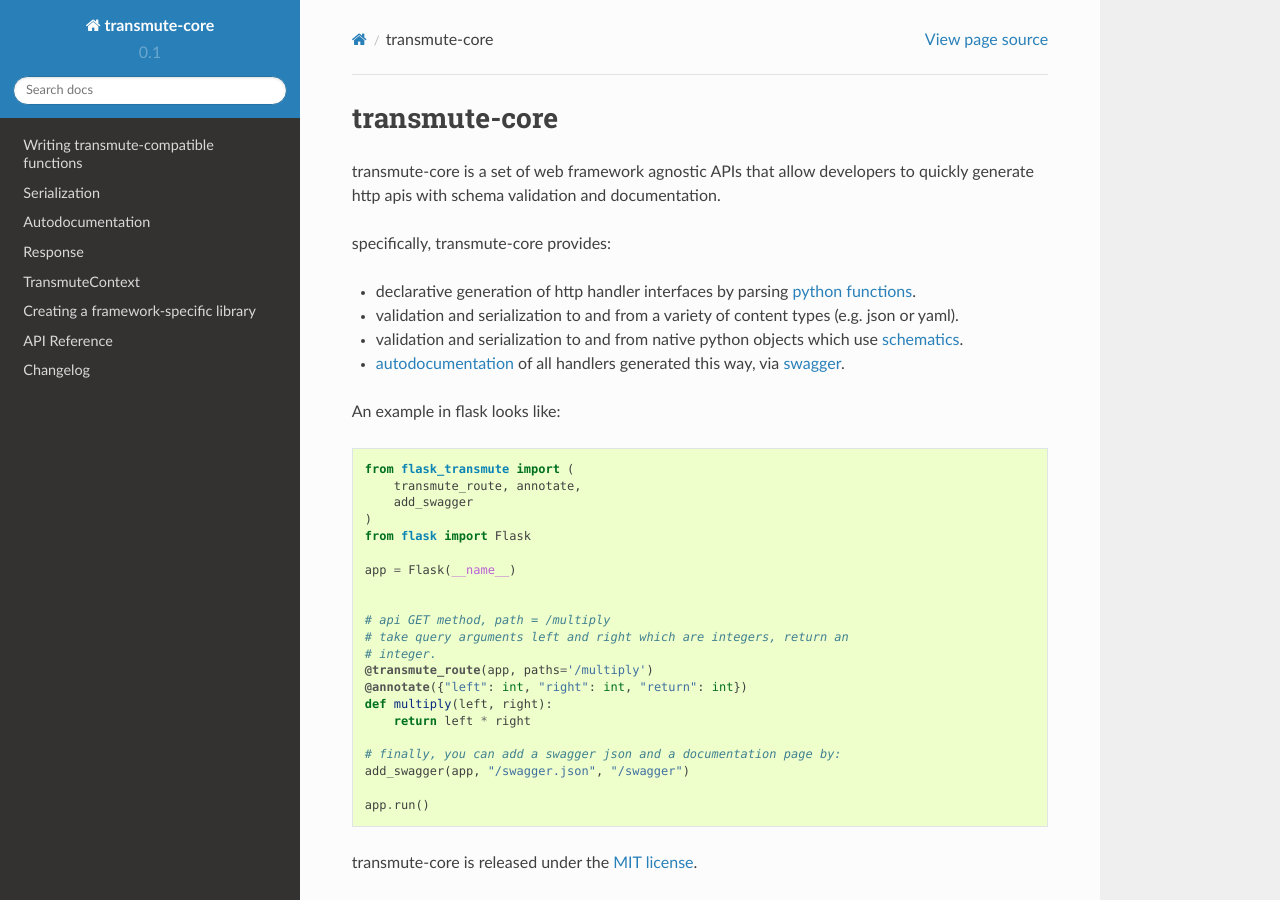
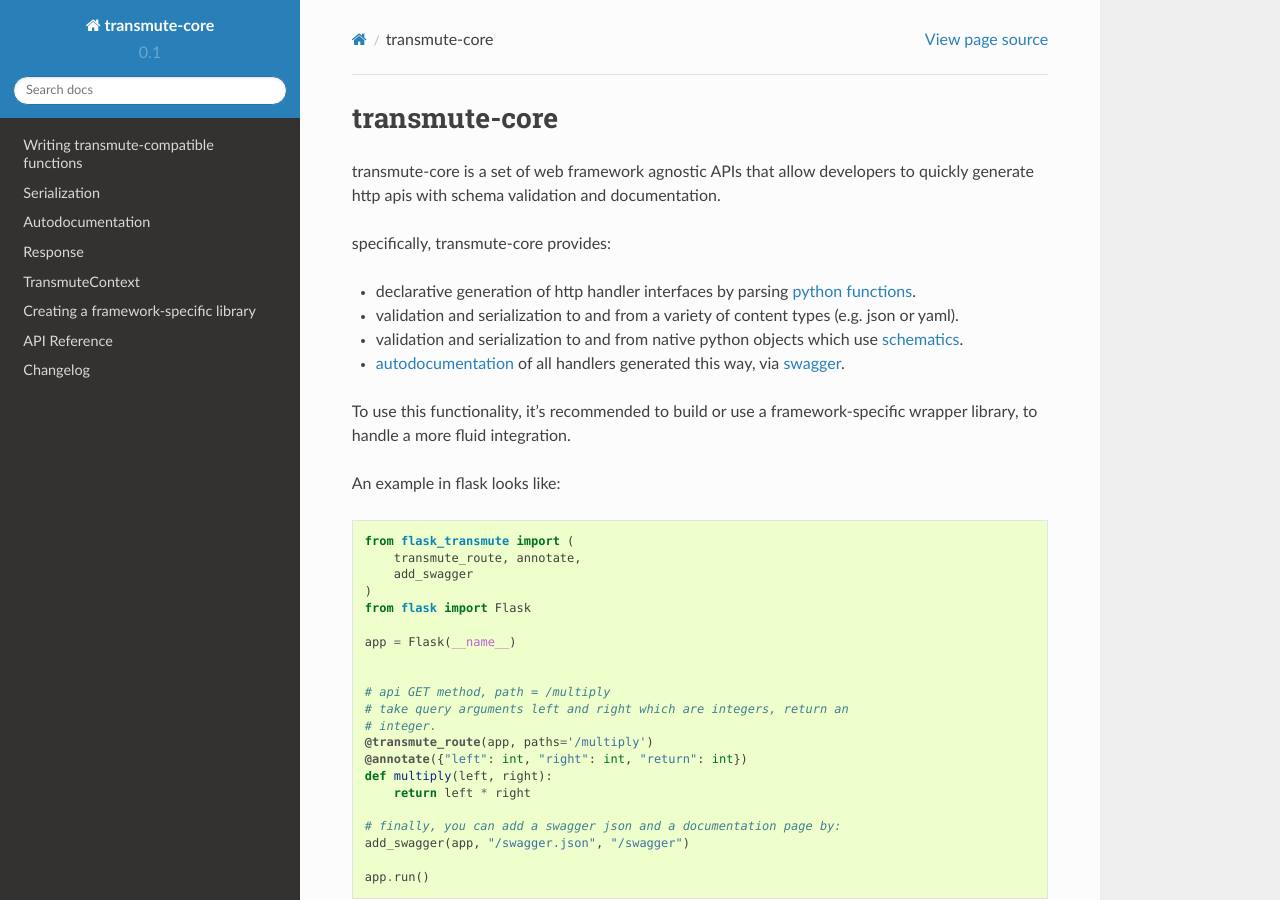
Before and after one commit to toumorokoshi/transmute-core, a Sphinx documentation site: the page built from docs/index.rst, in a window 1280 px wide and 900 px high. Built offline with Sphinx 7.4.7 and the Read the Docs theme 2.0.0, drawn with Linux system fonts in a browser that asks for light colours; some of the changed text lies outside the part shown.

Commit message:
@minor fixing documentation.

```diff
--- a/docs/index.rst
+++ b/docs/index.rst
@@ -15,6 +15,9 @@
 * validation and serialization to and from a variety of content types (e.g. json or yaml).
 * validation and serialization to and from native python objects which use `schematics <http://schematics.readthedocs.org/en/latest/>`_.
 * :doc:`autodocumentation <autodocumentation>` of all handlers generated this way, via `swagger <http://swagger.io/>`_.
+
+To use this functionality, it's recommended to build or use a
+framework-specific wrapper library, to handle a more fluid integration.
 
 An example in flask looks like:
 
```
Also changed, not shown: other parts of docs/index.rst (+0 -2 lines).
